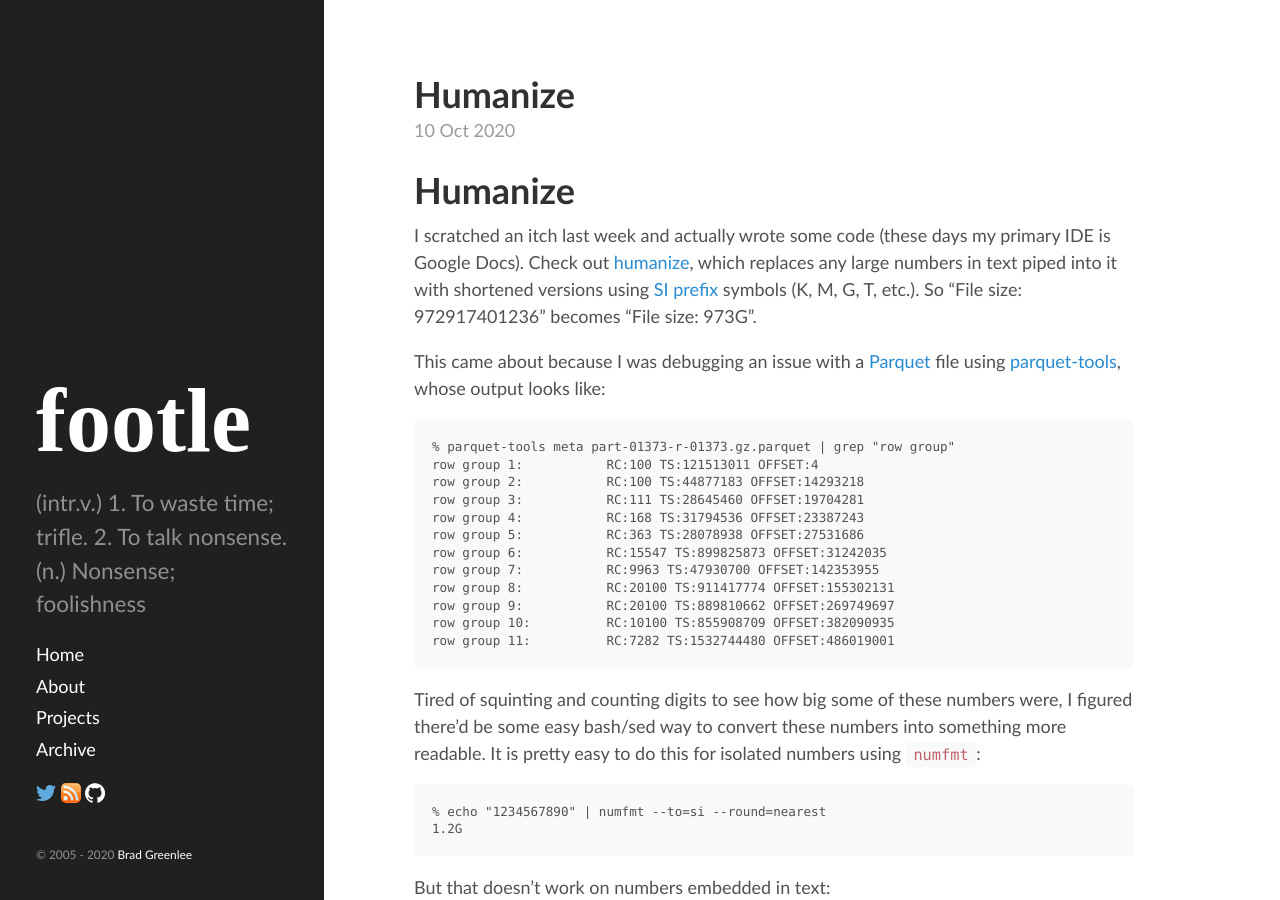
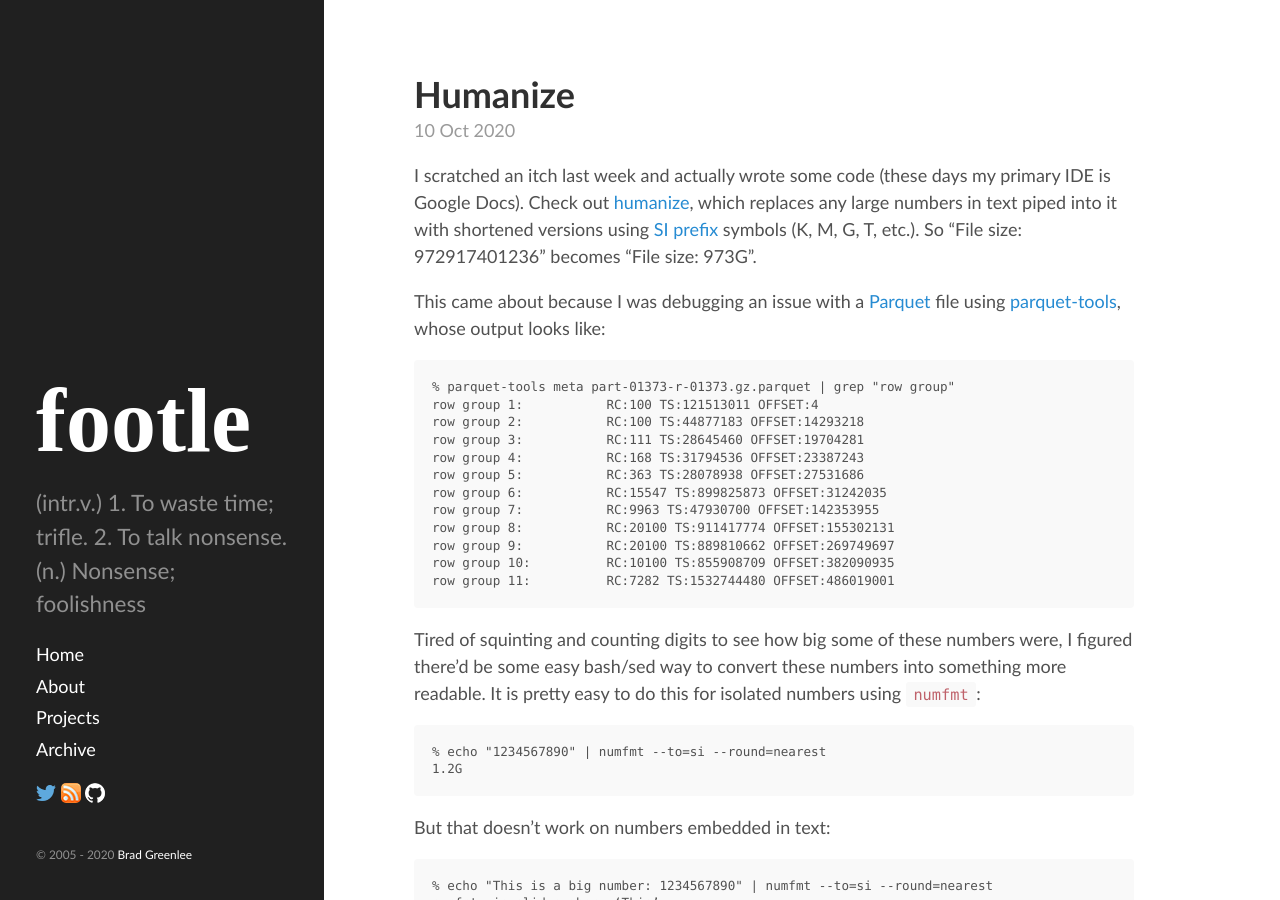
Before and after one commit to bgreenlee/bgreenlee.github.io, a Jekyll site: the page built from _posts/2020-10-10-humanize.md, in a window 1280 px wide and 900 px high. Built offline with Jekyll 4.4.1, drawn with Linux system fonts in a browser that asks for light colours; some web fonts are replaced; comment, search, counter and statistics services are not loaded.

Commit message:
Update site

```diff
--- a/_posts/2020-10-10-humanize.md
+++ b/_posts/2020-10-10-humanize.md
@@ -3,8 +3,6 @@
 date: 2020-10-10 18:27:47 -0700
 layout: post
 ---
-
-# Humanize
 
 I scratched an itch last week and actually wrote some code (these days my primary IDE is Google Docs). Check out [humanize](https://github.com/bgreenlee/humanize), which replaces any large numbers in text piped into it with shortened versions using [SI prefix](https://en.wikipedia.org/wiki/Metric_prefix) symbols (K, M, G, T, etc.). So “File size: 972917401236” becomes “File size: 973G”.
 
```
